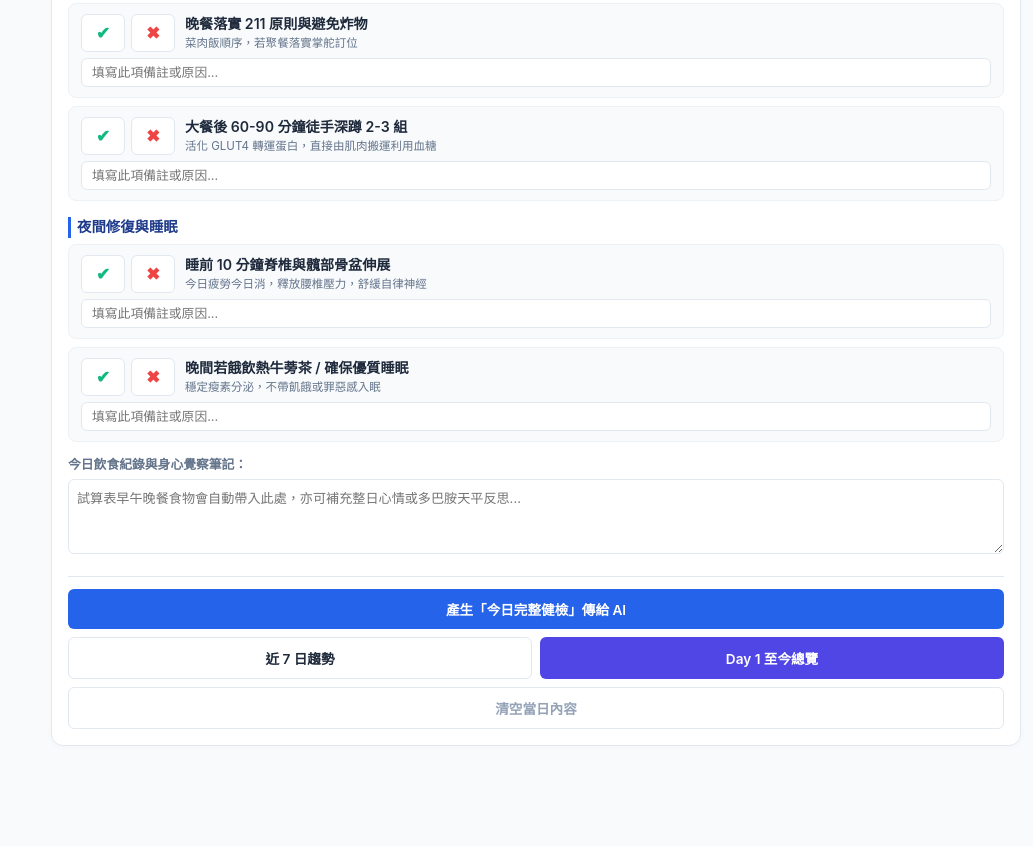
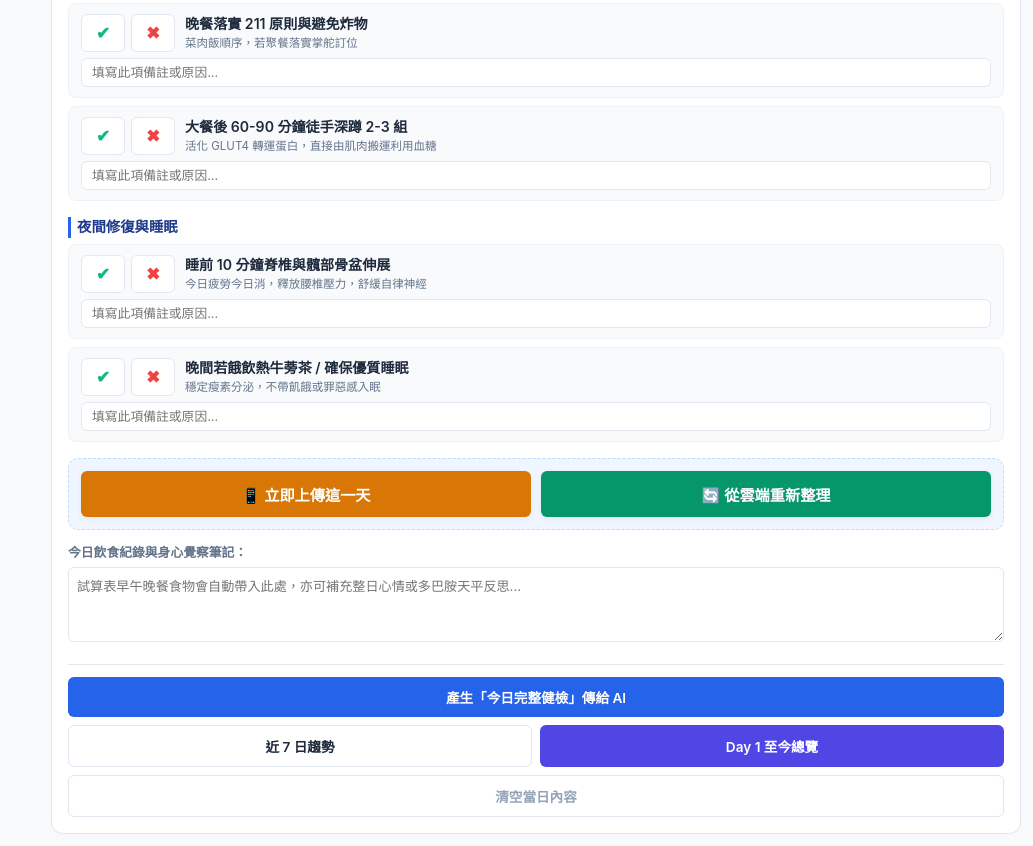
Before and after one commit to aa38aa38-oss/82days, a plain HTML site: page index.html in a window 1280 px wide. Shown: the part 1713-2559 px from the top of the page, without its empty margins (247-1280 px from the left). Before the commit the page ends 2471 px from the top, so only its background shows below. Drawn offline with Linux system fonts and the light colour scheme; no server answers.

Commit message:
Update index.html

```diff
--- a/index.html
+++ b/index.html
@@ -3,14 +3,14 @@
 <head>
   <meta charset="UTF-8">
   <meta name="viewport" content="width=device-width, initial-scale=1.0, maximum-scale=1.0, user-scalable=no">
-  <title>82天生活化減重實戰檢核系統 (手機雙向修復版)</title>
+  <title>82天生活化減重實戰檢核系統 (底部快捷上傳版)</title>
   <style>
     :root {
       --primary: #1e3a8a;
       --primary-light: #2563eb;
       --accent-ok: #10b981;
       --accent-fail: #ef4444;
-      --warning: #f59e0b;
+      --warning: #d97706;
       --bg: #f8fafc;
       --card-bg: #ffffff;
       --text: #1e293b;
@@ -163,6 +163,24 @@
     }
     .task-note-input:focus { outline: none; border-color: var(--primary-light); }
 
+    /* 底部打勾完成專屬快捷列 */
+    .checklist-bottom-sync {
+      display: flex;
+      gap: 10px;
+      margin: 16px 0 10px 0;
+      padding: 12px;
+      background: #eff6ff;
+      border: 1px dashed #bfdbfe;
+      border-radius: 10px;
+      justify-content: center;
+    }
+    .checklist-bottom-sync .btn {
+      flex: 1;
+      padding: 12px 10px;
+      font-size: 0.95rem;
+      box-shadow: 0 2px 6px rgba(0,0,0,0.06);
+    }
+
     .notes-section { margin-top: 14px; }
     .notes-section textarea { width: 100%; height: 75px; padding: 8px; border-radius: 6px; border: 1px solid var(--border); resize: vertical; font-size: 0.82rem; }
 
@@ -173,7 +191,7 @@
     .btn-primary { background: var(--primary-light); color: white; }
     .btn-all { background: #4f46e5; color: white; }
     .btn-success { background: #059669; color: white; }
-    .btn-warning { background: #d97706; color: white; }
+    .btn-warning { background: var(--warning); color: white; }
     .btn-outline { background: white; border: 1px solid var(--border); color: var(--text); }
 
     .ai-output-modal { margin-top: 14px; padding: 12px; background: #ecfdf5; border: 1px solid #a7f3d0; border-radius: 6px; display: none; }
@@ -185,7 +203,7 @@
 
   <header>
     <h1>82天生活化減重實戰檢核系統</h1>
-    <p>2026.10.20 - 2027.01.10 ｜ 100.8 kg ➔ 95.0 kg 以下 ｜ 手機電腦雙向同步版</p>
+    <p>2026.10.20 - 2027.01.10 ｜ 100.8 kg ➔ 95.0 kg 以下 ｜ 雲端雙向同步</p>
     <div class="stats-bar">
       <div class="stat-box"><div class="val" id="daysLeft">82</div><div class="lbl">剩餘天數</div></div>
       <div class="stat-box"><div class="val" id="todayDoneCount">0✔/0✖</div><div class="lbl">今日狀態</div></div>
@@ -195,6 +213,7 @@
     </div>
   </header>
 
+  <!-- 手機頂部吸頂換日列 -->
   <div class="mobile-date-bar">
     <button type="button" class="nav-arrow-btn" onclick="prevDay()">◀ 前一日</button>
     <div class="date-select-wrap">
@@ -210,7 +229,7 @@
     </div>
 
     <div class="checklist-panel">
-      <!-- 狀態工具列 -->
+      <!-- 頂部狀態列 -->
       <div class="sync-bar">
         <div class="sync-status">
           <span id="syncIcon">☁️</span>
@@ -248,8 +267,16 @@
         </div>
       </div>
 
+      <!-- 16項檢核清單 -->
       <div id="tasksContainer"></div>
 
+      <!-- ⭐️ 新增：打勾完成後的專屬底部快捷同步按鈕列 ⭐️ -->
+      <div class="checklist-bottom-sync">
+        <button class="btn btn-warning" onclick="forcePushCurrentDay()">📱 立即上傳這一天</button>
+        <button class="btn btn-success" onclick="syncAllFromCloud()">🔄 從雲端重新整理</button>
+      </div>
+
+      <!-- 今日筆記 -->
       <div class="notes-section">
         <label style="font-size: 0.8rem; font-weight: bold; color: var(--text-muted); display: block; margin-bottom: 4px;">
           今日飲食紀錄與身心覺察筆記：
@@ -515,7 +542,7 @@
       return (text || '').replace(/"/g, '&quot;');
     }
 
-    // ＝＝＝＝ 雙向同步強化模組 (支援 iOS 嚴格編碼與防中斷) ＝＝＝＝
+    // 雙向同步邏輯
     async function syncAllFromCloud() {
       const statusEl = document.getElementById("syncStatusText");
       statusEl.innerText = "連線雲端讀取中...";
@@ -577,7 +604,6 @@
       const targetDate = new Date(START_DATE);
       targetDate.setDate(targetDate.getDate() + dayIdx);
 
-      // 嚴格使用 encodeURIComponent 避免 iOS Safari 中斷 URL 傳遞
       const queryParams = [
         `action=save`,
         `dayIndex=${encodeURIComponent(dayIdx)}`,
@@ -591,22 +617,21 @@
       ].join("&");
 
       try {
-        statusEl.innerText = "手機正上傳至 Google 試算表...";
+        statusEl.innerText = "正上傳至 Google 試算表...";
         const res = await fetch(`${GAS_SYNC_URL}?${queryParams}`, { method: "GET", cache: "no-store" });
         const resJson = await res.json();
         if (resJson.status === "success") {
-          statusEl.innerText = `✅ 手機已同步 (${new Date().toLocaleTimeString().slice(0,5)})`;
-          if (showNotice) alert("🎉 成功！手機上的打勾與備註已同步至 Google 試算表！\n現在打開電腦點「從雲端重新整理」即可看到！");
+          statusEl.innerText = `✅ 雲端已同步 (${new Date().toLocaleTimeString().slice(0,5)})`;
+          if (showNotice) alert("🎉 成功！打勾與備註已同步至 Google 試算表！");
         } else {
           throw new Error(resJson.message);
         }
       } catch (e) {
         console.warn("上傳失敗:", e);
-        statusEl.innerText = "⚠️ 上傳未完成，請按「📱 立即上傳這一天」重試";
+        statusEl.innerText = "⚠️ 上傳未完成，請點按鈕重試";
       }
     }
 
-    // Google 試算表讀取健康26
     async function syncFromGoogleSheets() {
       const statusEl = document.getElementById("syncStatusText");
       statusEl.innerText = "正在連線健康26分頁...";
```
